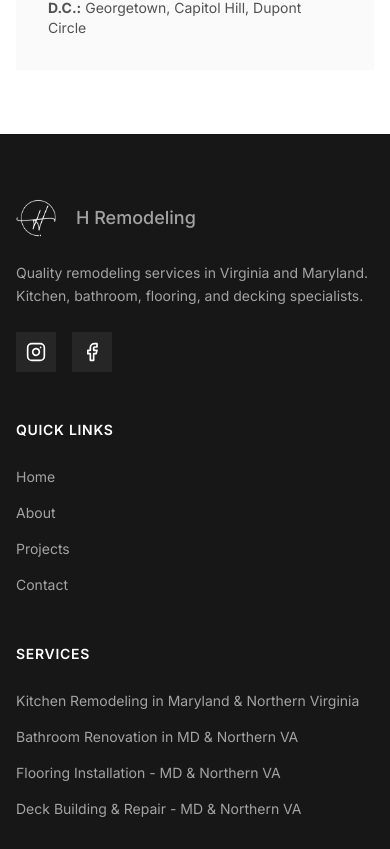
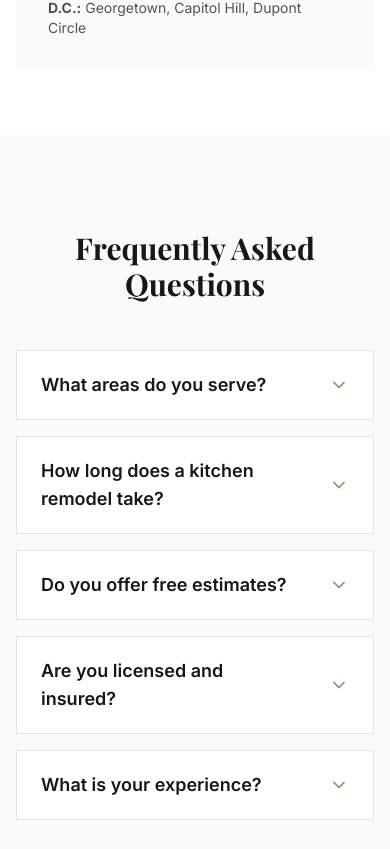
Before and after one commit to smj9504/h-remodeling, a Next.js app: page /en/contact in a window 390 px wide. Shown: the part 2035-2884 px from the top of the page. Built offline with nearby package versions, Linux system fonts and the light colour scheme.

Commit message:
Add FAQ accordion section to Contact page
- Add interactive accordion FAQ component with smooth animations
- Support 3 languages (en, zh, ko) with 5 FAQ items each
- Match existing website theme (neutral-50 background, primary-600 icons)
- Mobile responsive design

```diff
--- a/src/app/[locale]/contact/ContactClient.tsx
+++ b/src/app/[locale]/contact/ContactClient.tsx
@@ -2,7 +2,7 @@
 
 import { useState } from 'react';
 import { useForm } from 'react-hook-form';
-import { Phone, Mail, Clock, MapPin, Instagram, Facebook, Send, CheckCircle } from 'lucide-react';
+import { Phone, Mail, Clock, MapPin, Instagram, Facebook, Send, CheckCircle, ChevronDown } from 'lucide-react';
 
 interface FormData {
   name: string;
@@ -39,7 +39,11 @@ interface Translations {
   social: {
     title: string;
   };
+  faq: {
+    title: string;
+  };
   services: { value: string; label: string }[];
+  faqs: Array<{ question: string; answer: string }>;
 }
 
 interface ContactClientProps {
@@ -51,6 +55,7 @@ export default function ContactClient({ locale, translations: t }: ContactClient
   const [isSubmitting, setIsSubmitting] = useState(false);
   const [isSubmitted, setIsSubmitted] = useState(false);
   const [error, setError] = useState<string | null>(null);
+  const [openFaqIndex, setOpenFaqIndex] = useState<number | null>(null);
 
   const {
     register,
@@ -342,6 +347,51 @@ export default function ContactClient({ locale, translations: t }: ContactClient
           </div>
         </div>
       </section>
+
+      {/* FAQ Section */}
+      <section className="py-24 bg-neutral-50">
+        <div className="max-w-4xl mx-auto px-4 sm:px-6 lg:px-8">
+          <div className="text-center mb-12">
+            <h2 className="text-3xl sm:text-4xl font-display font-bold text-neutral-900">
+              {t.faq.title}
+            </h2>
+          </div>
+
+          <div className="space-y-4">
+            {t.faqs.map((faq, index) => (
+              <div
+                key={index}
+                className="bg-white border border-neutral-200 overflow-hidden"
+              >
+                <button
+                  onClick={() => setOpenFaqIndex(openFaqIndex === index ? null : index)}
+                  className="w-full px-6 py-5 flex items-center justify-between text-left hover:bg-neutral-50 transition-colors"
+                >
+                  <h3 className="text-lg font-semibold text-neutral-900 pr-8">
+                    {faq.question}
+                  </h3>
+                  <ChevronDown
+                    className={`w-5 h-5 text-primary-600 flex-shrink-0 transition-transform duration-200 ${
+                      openFaqIndex === index ? 'rotate-180' : ''
+                    }`}
+                  />
+                </button>
+                <div
+                  className={`overflow-hidden transition-all duration-200 ${
+                    openFaqIndex === index ? 'max-h-96' : 'max-h-0'
+                  }`}
+                >
+                  <div className="px-6 pb-5 pt-2">
+                    <p className="text-neutral-600 leading-relaxed">
+                      {faq.answer}
+                    </p>
+                  </div>
+                </div>
+              </div>
+            ))}
+          </div>
+        </div>
+      </section>
     </div>
   );
 }
--- a/src/app/[locale]/contact/page.tsx
+++ b/src/app/[locale]/contact/page.tsx
@@ -149,12 +149,16 @@ export default async function ContactPage({ params }: { params: Promise<{ locale
     social: {
       title: t('social.title'),
     },
+    faq: {
+      title: t('faq.title'),
+    },
     services: [
       { value: 'kitchen', label: tServices('kitchen.title') },
       { value: 'bathroom', label: tServices('bathroom.title') },
       { value: 'flooring', label: tServices('flooring.title') },
       { value: 'decking', label: tServices('decking.title') },
     ],
+    faqs: faqData[locale] || faqData.en,
   };
 
   // BreadcrumbList Schema for SEO
--- a/src/messages/en.json
+++ b/src/messages/en.json
@@ -232,6 +232,9 @@
       "title": "Follow Us",
       "instagram": "Instagram",
       "facebook": "Facebook"
+    },
+    "faq": {
+      "title": "Frequently Asked Questions"
     }
   },
   "cta": {
--- a/src/messages/ko.json
+++ b/src/messages/ko.json
@@ -232,6 +232,9 @@
       "title": "SNS 팔로우",
       "instagram": "인스타그램",
       "facebook": "페이스북"
+    },
+    "faq": {
+      "title": "자주 묻는 질문"
     }
   },
   "cta": {
--- a/src/messages/zh.json
+++ b/src/messages/zh.json
@@ -232,6 +232,9 @@
       "title": "关注我们",
       "instagram": "Instagram",
       "facebook": "Facebook"
+    },
+    "faq": {
+      "title": "常见问题"
     }
   },
   "cta": {
```
